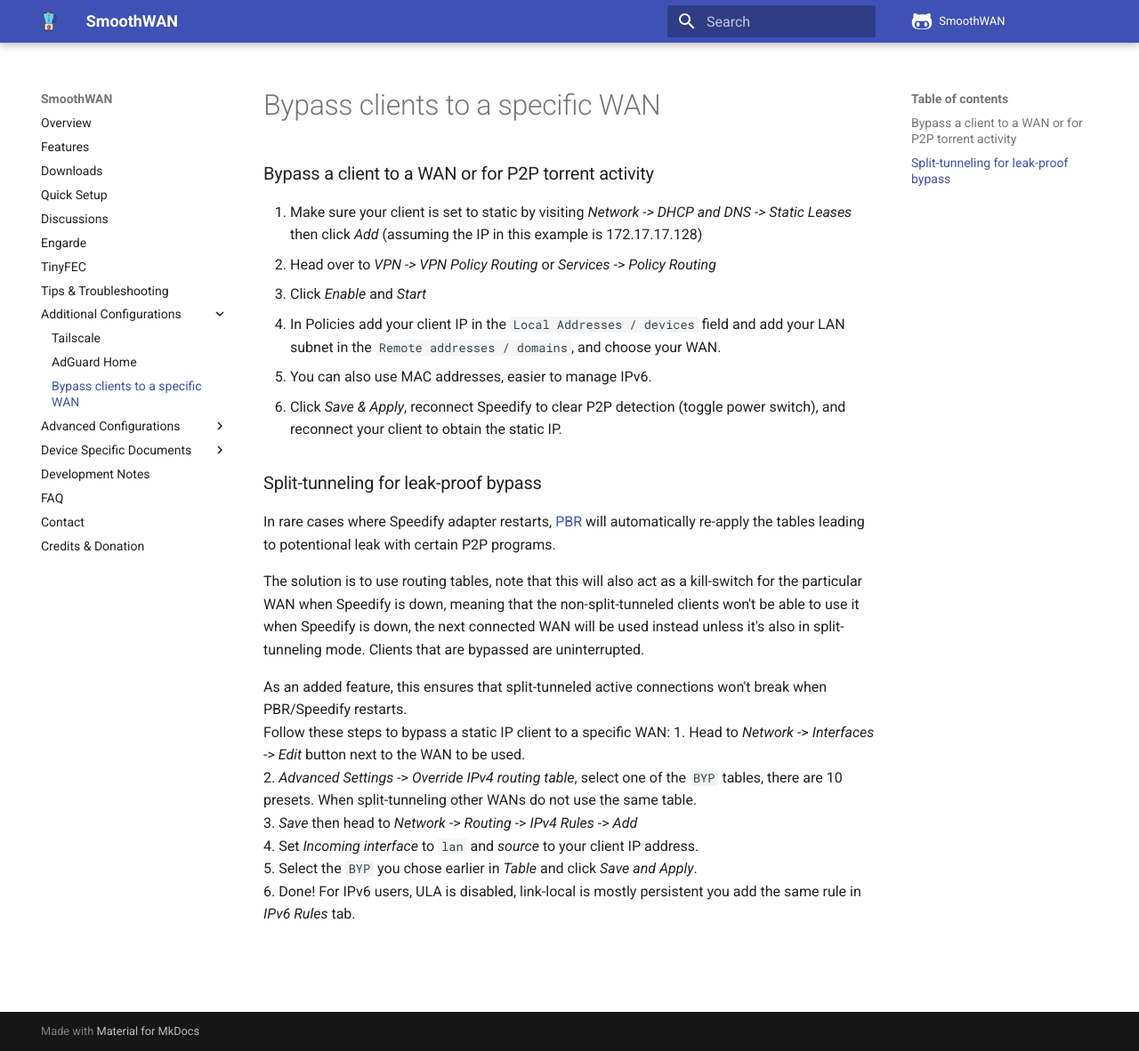
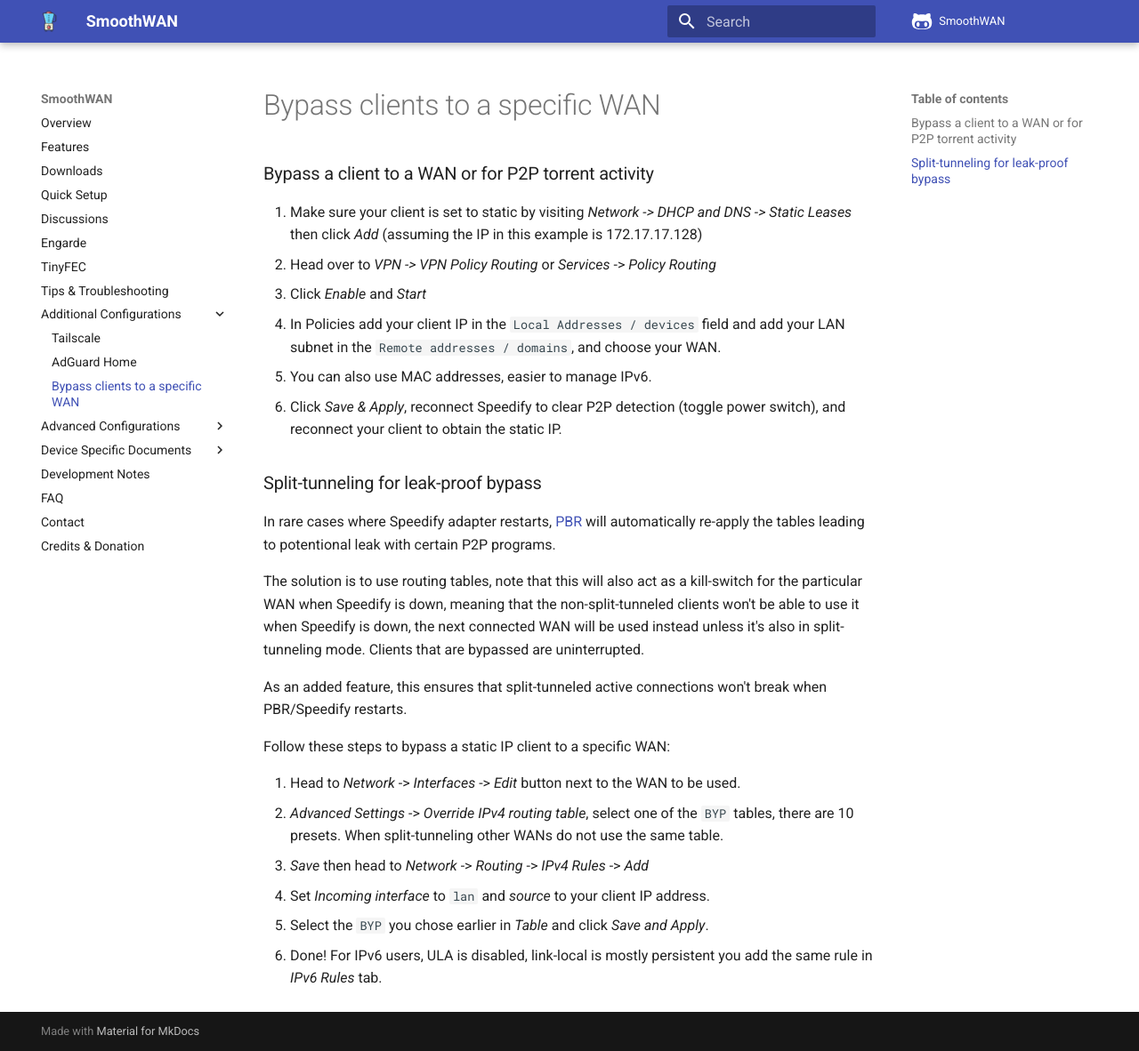
Before and after one commit to SmoothWAN/SmoothWAN-docs, an MkDocs documentation site: the page built from docs/wanbyp.md, in a window 1280 px wide and 1182 px high. Shown: the whole window at 89% size. Built offline with MkDocs 1.6.1 and Material for MkDocs 9.7.7, drawn with Linux system fonts in a browser that asks for light colours; comment, search, counter and statistics services are not loaded.

Commit message:
wanbyp formatting (?)

```diff
--- a/docs/wanbyp.md
+++ b/docs/wanbyp.md
@@ -1,18 +1,22 @@
 ### Bypass a client to a WAN or for P2P torrent activity
+
 1. Make sure your client is set to static by visiting _Network -> DHCP and DNS -> Static Leases_ then click _Add_ (assuming the IP in this example is 172.17.17.128)
 2. Head over to _VPN -> VPN Policy Routing_ or *Services* -> *Policy Routing*
 3. Click _Enable_ and _Start_
 4. In Policies add your client IP in the `Local Addresses / devices` field and add your LAN subnet in the `Remote addresses / domains`, and choose your WAN.
 5. You can also use MAC addresses, easier to manage IPv6.
-5. Click *Save & Apply*, reconnect Speedify to clear P2P detection (toggle power switch), and reconnect your client to obtain the static IP.
+6. Click *Save & Apply*, reconnect Speedify to clear P2P detection (toggle power switch), and reconnect your client to obtain the static IP.
 
 ### Split-tunneling for leak-proof bypass
+
 In rare cases where Speedify adapter restarts, [PBR](https://docs.openwrt.melmac.net/pbr/) will automatically re-apply the tables leading to potentional leak with certain P2P programs.
 
 The solution is to use routing tables, note that this will also act as a kill-switch for the particular WAN when Speedify is down, meaning that the non-split-tunneled clients won't be able to use it when Speedify is down, the next connected WAN will be used instead unless it's also in split-tunneling mode. Clients that are bypassed are uninterrupted.
 
 As an added feature, this ensures that split-tunneled active connections won't break when PBR/Speedify restarts.
+
 Follow these steps to bypass a static IP client to a specific WAN:
+
 1. Head to *Network* -> *Interfaces* -> *Edit* button next to the WAN to be used.
 2. *Advanced Settings* -> *Override IPv4 routing table*, select one of the `BYP` tables, there are 10 presets. When split-tunneling other WANs do not use the same table.
 3. *Save* then head to *Network* -> *Routing* -> *IPv4 Rules* -> *Add*
```
